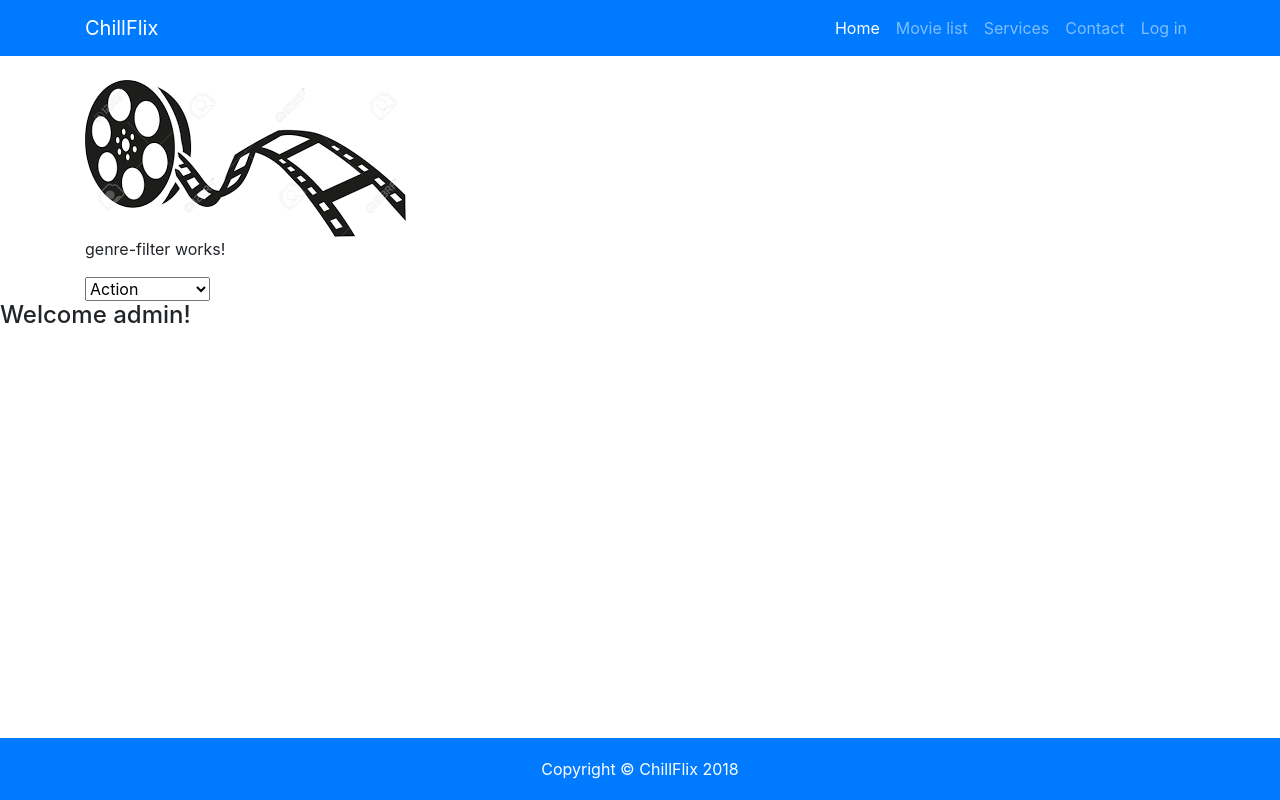
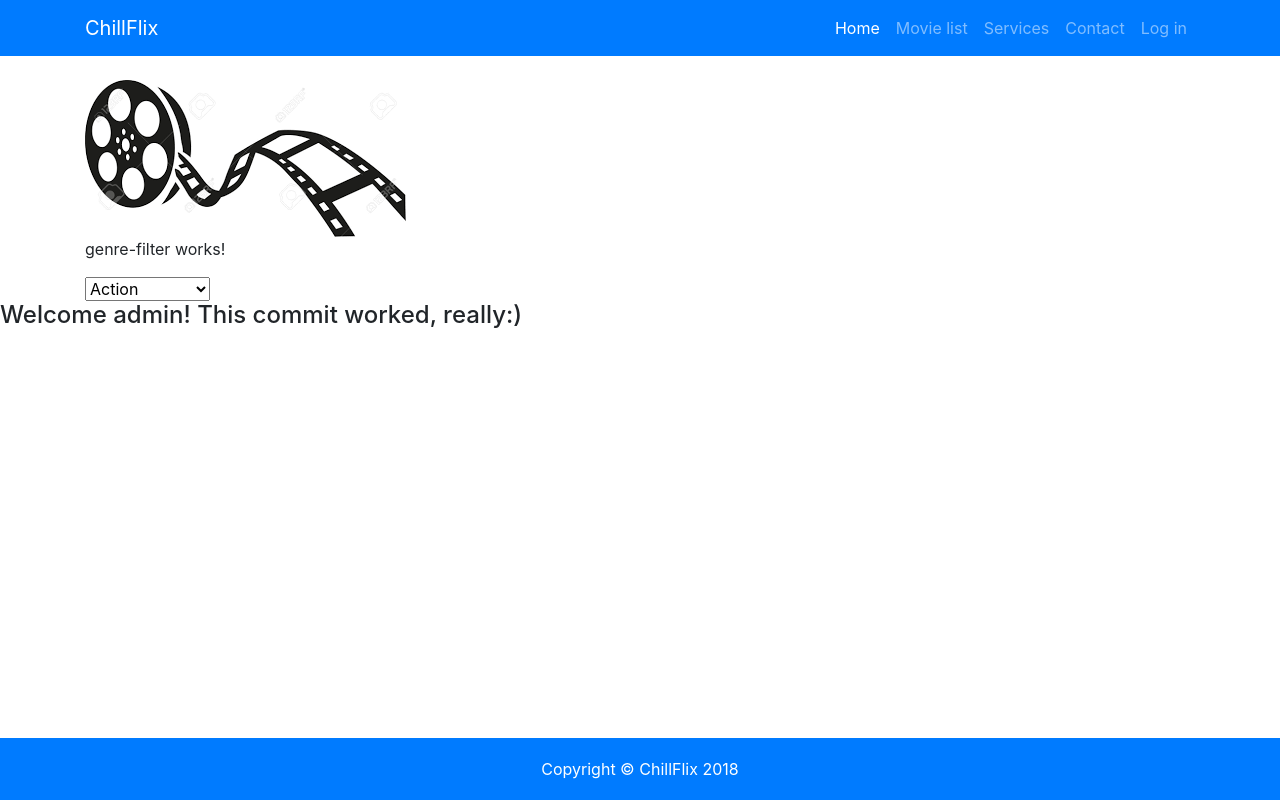
Before and after one commit to EvaJR/ChillFlix, an Angular app in the folder Chillflix.web/ChillFlixApp/: page /admin in a window 1280 px wide. Built offline with nearby package versions, Linux system fonts and the light colour scheme.

Commit message:
First commit adminpage

```diff
--- a/Chillflix.web/ChillFlixApp/src/app/components/admin/admin.component.html
+++ b/Chillflix.web/ChillFlixApp/src/app/components/admin/admin.component.html
@@ -1 +1 @@
-<h4>Welcome admin!</h4>
+<h4>Welcome admin! This commit worked, really:)</h4>
```
